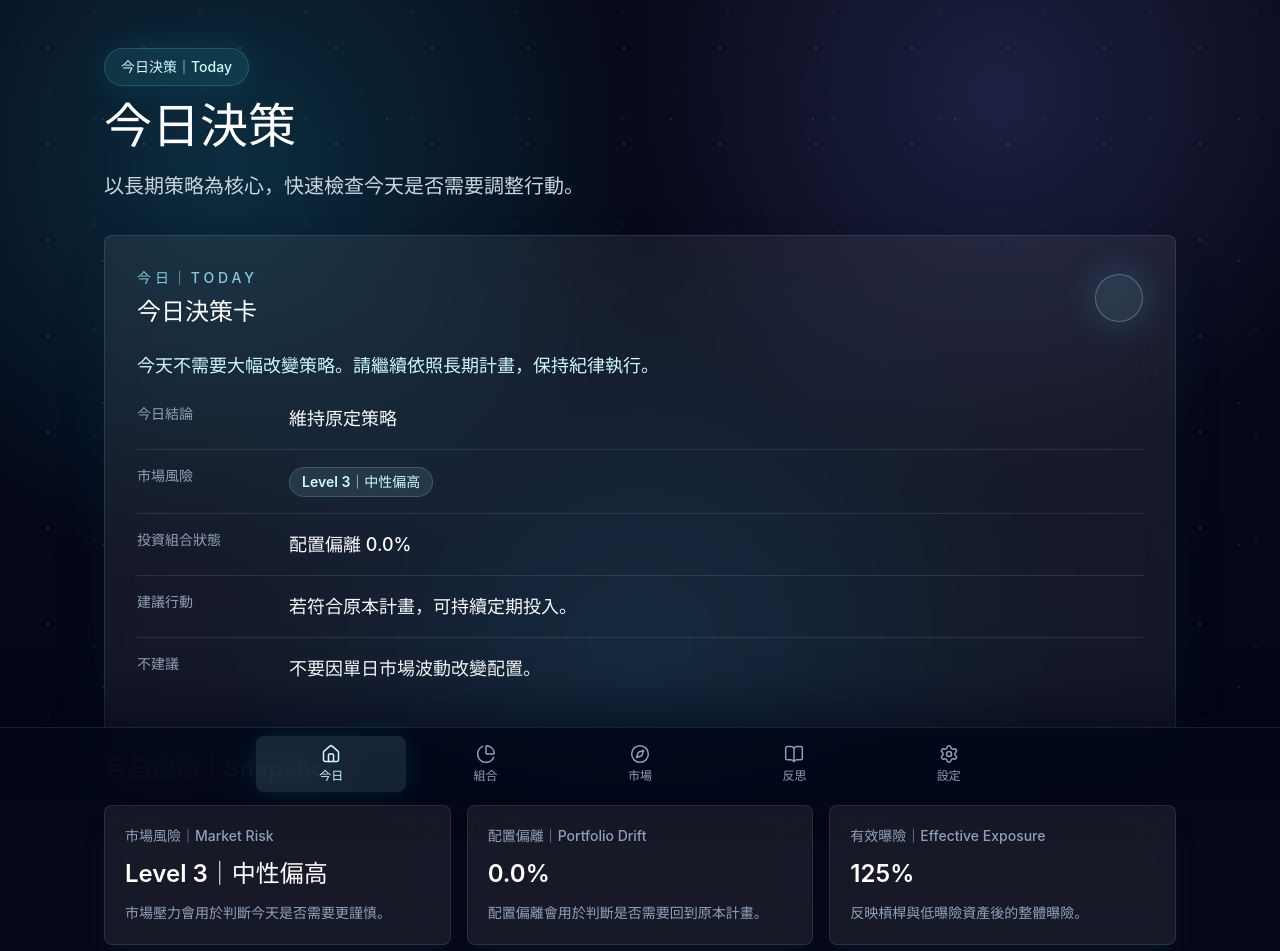
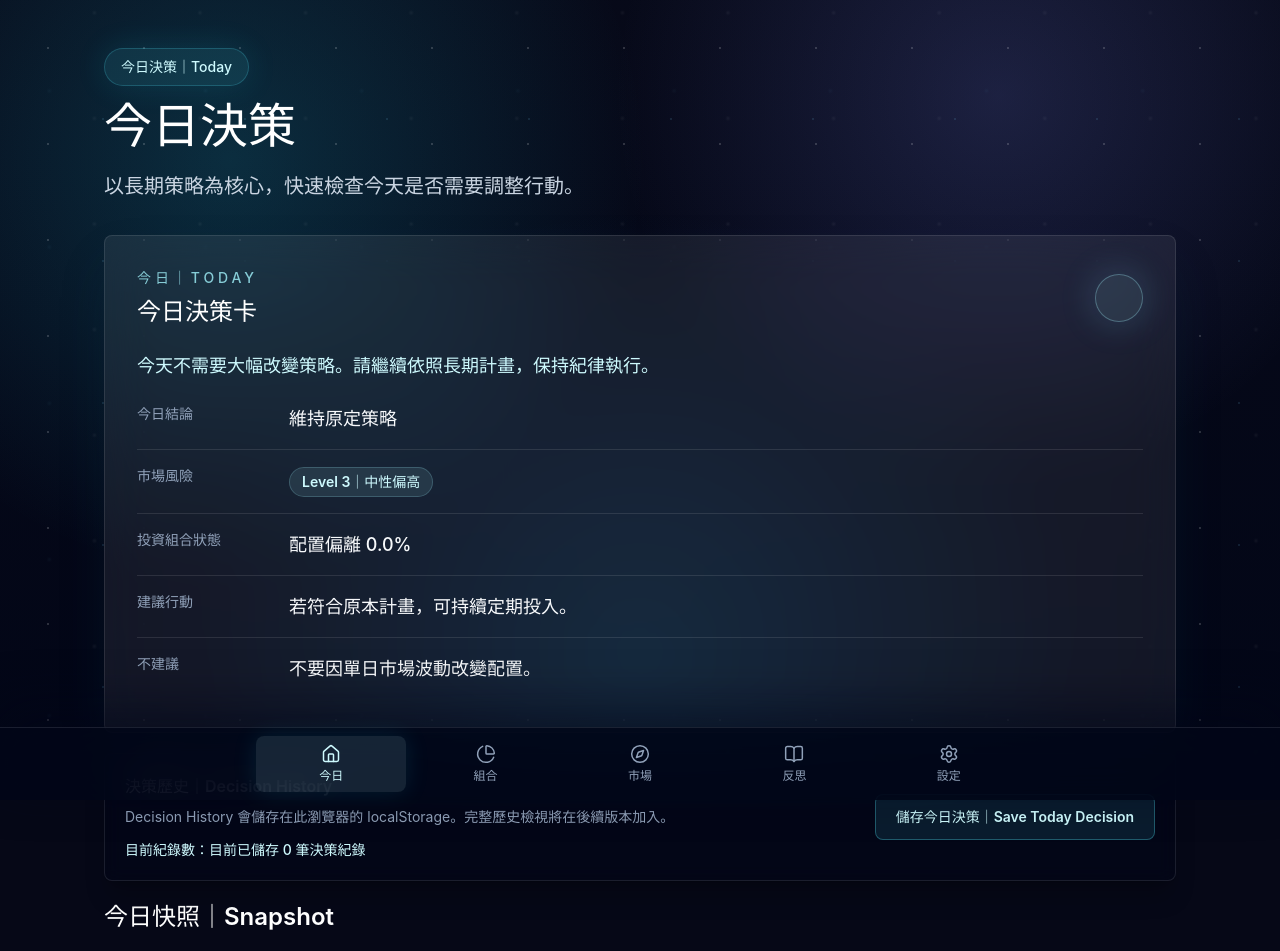
Before and after one commit to bulala-coder/polaris-mvp, a React (Vite) app: page /today in a window 1280 px wide. Shown: the top 951 px of the page. Built offline with nearby package versions, Linux system fonts and the light colour scheme.

Commit message:
Add save today decision

```diff
--- /dev/null
+++ b/src/components/decision/SaveDecisionPanel.tsx
@@ -0,0 +1,44 @@
+type SaveDecisionPanelProps = {
+  savedCount: number
+  saveStatus?: string
+  onSave: () => void
+}
+
+function SaveDecisionPanel({
+  savedCount,
+  saveStatus,
+  onSave,
+}: SaveDecisionPanelProps) {
+  return (
+    <section className="mt-5 rounded-lg border border-white/10 bg-slate-950/60 p-5 shadow-xl shadow-black/20 backdrop-blur">
+      <div className="flex flex-col gap-4 sm:flex-row sm:items-center sm:justify-between">
+        <div>
+          <h2 className="text-base font-semibold text-slate-100">
+            決策歷史｜Decision History
+          </h2>
+          <p className="mt-2 text-sm leading-relaxed text-slate-400">
+            Decision History 會儲存在此瀏覽器的 localStorage。完整歷史檢視將在後續版本加入。
+          </p>
+          <p className="mt-3 text-sm font-medium text-cyan-100">
+            目前紀錄數：目前已儲存 {savedCount} 筆決策紀錄
+          </p>
+        </div>
+        <button
+          className="inline-flex items-center justify-center rounded-lg border border-cyan-300/30 bg-cyan-300/10 px-5 py-3 text-sm font-semibold text-cyan-100 transition hover:border-cyan-200/60 hover:bg-cyan-300/15 focus:outline-none focus:ring-2 focus:ring-cyan-300/40"
+          onClick={onSave}
+          type="button"
+        >
+          儲存今日決策｜Save Today Decision
+        </button>
+      </div>
+
+      {saveStatus ? (
+        <p className="mt-4 rounded-lg border border-emerald-300/20 bg-emerald-300/10 px-4 py-3 text-sm font-medium text-emerald-100">
+          {saveStatus}
+        </p>
+      ) : null}
+    </section>
+  )
+}
+
+export default SaveDecisionPanel
--- a/src/pages/SettingsPage.tsx
+++ b/src/pages/SettingsPage.tsx
@@ -117,7 +117,7 @@ function SettingsPage() {
           <SettingsInfoCard
             description="目前產品與技術版本。"
             items={[
-              'Polaris v0.2.7',
+              'Polaris v0.3.1',
               'Frontend-only local prototype',
               'React + Vite + TypeScript + Tailwind CSS',
               'Deployment：Vercel',
--- a/src/pages/TodayPage.tsx
+++ b/src/pages/TodayPage.tsx
@@ -1,8 +1,9 @@
-import { useMemo } from 'react'
+import { useMemo, useState } from 'react'
 import HeroDecisionCard from '../components/decision/HeroDecisionCard'
 import NotRecommendedBox from '../components/decision/NotRecommendedBox'
 import ReasonList from '../components/decision/ReasonList'
 import RecommendedActionBox from '../components/decision/RecommendedActionBox'
+import SaveDecisionPanel from '../components/decision/SaveDecisionPanel'
 import SnapshotCard from '../components/decision/SnapshotCard'
 import AppShell from '../components/layout/AppShell'
 import PageContainer from '../components/layout/PageContainer'
@@ -16,6 +17,10 @@ import type { DecisionRiskLevel } from '../types/decisionOutput'
 import { buildMarketScore } from '../utils/marketCalculations'
 import { calculatePortfolioMetrics } from '../utils/portfolioCalculations'
 import { generateTodayDecision } from '../utils/decisionEngine'
+import {
+  addDecisionHistoryEntry,
+  readDecisionHistory,
+} from '../utils/decisionHistoryStorage'
 import {
   readFromStorage,
   storageKeys,
@@ -31,6 +36,9 @@ const riskLevelLabels: Record<DecisionRiskLevel, string> = {
 }
 
 function TodayPage() {
+  const [saveMessage, setSaveMessage] = useState('')
+  const [savedCount, setSavedCount] = useState(() => readDecisionHistory().length)
+
   const portfolioAssets = useMemo(
     () => readFromStorage(storageKeys.portfolioAssets, mockPortfolio.assets),
     [],
@@ -63,6 +71,21 @@ function TodayPage() {
       }),
     [marketScore, portfolio, userPosition, userRiskCapacity],
   )
+
+  const handleSaveDecision = () => {
+    const entries = addDecisionHistoryEntry({
+      decisionOutput,
+      portfolioSnapshot: portfolio,
+      marketSnapshot: marketScore,
+      userPositionSnapshot: userPosition,
+    })
+    const nextSavedCount = entries.length
+
+    setSavedCount(nextSavedCount)
+    setSaveMessage(
+      `已儲存本次決策紀錄。你目前有 ${nextSavedCount} 筆決策紀錄。`,
+    )
+  }
 
   const snapshotItems = [
     {
@@ -108,6 +131,12 @@ function TodayPage() {
           summary={decisionOutput.summary}
         />
 
+        <SaveDecisionPanel
+          onSave={handleSaveDecision}
+          savedCount={savedCount}
+          saveStatus={saveMessage}
+        />
+
         <section className="mt-5">
           <h2 className="text-2xl font-semibold text-white">
             今日快照｜Snapshot
```
Also changed, not shown: 2 other files (tests, documents, lock files or other folders).
